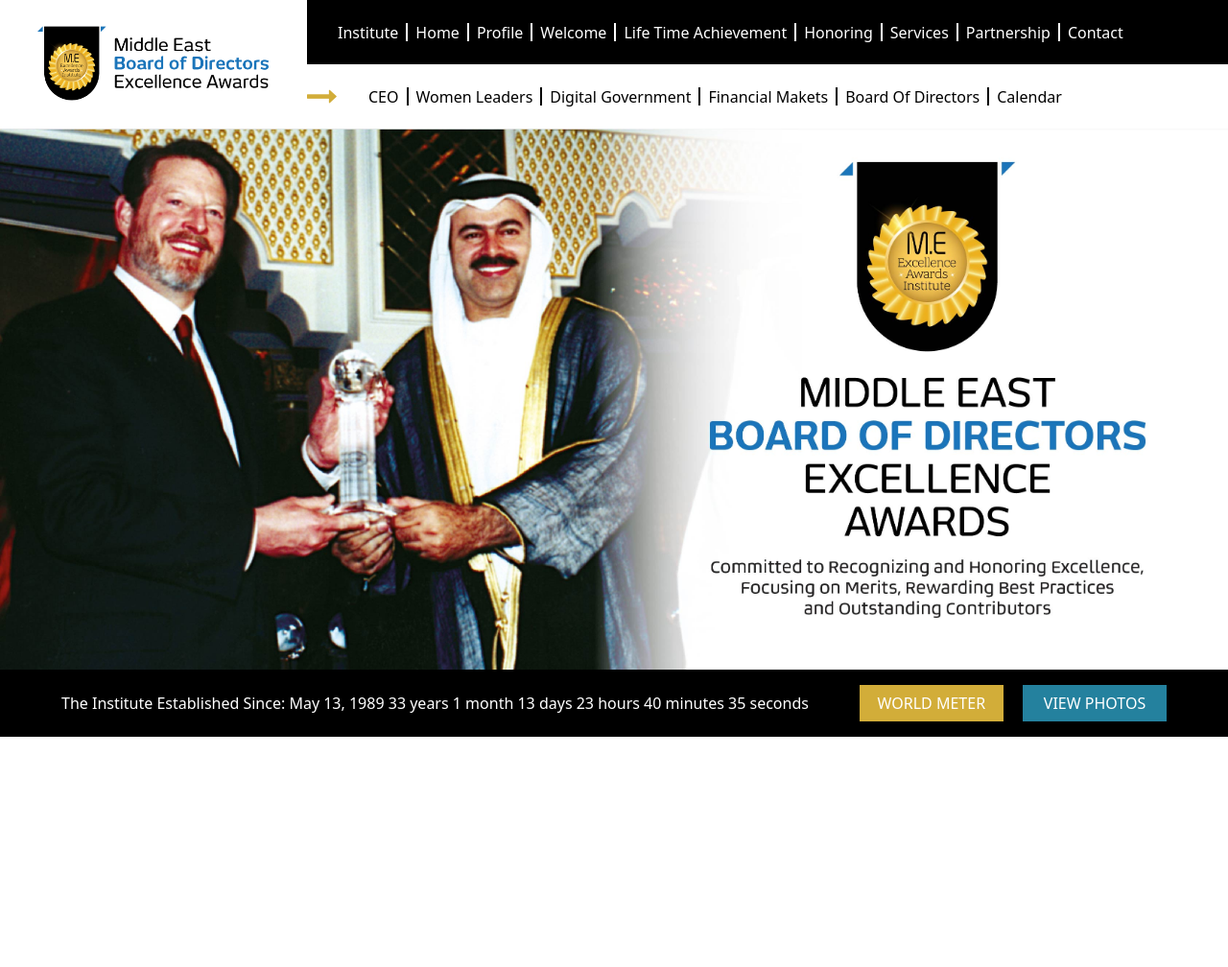
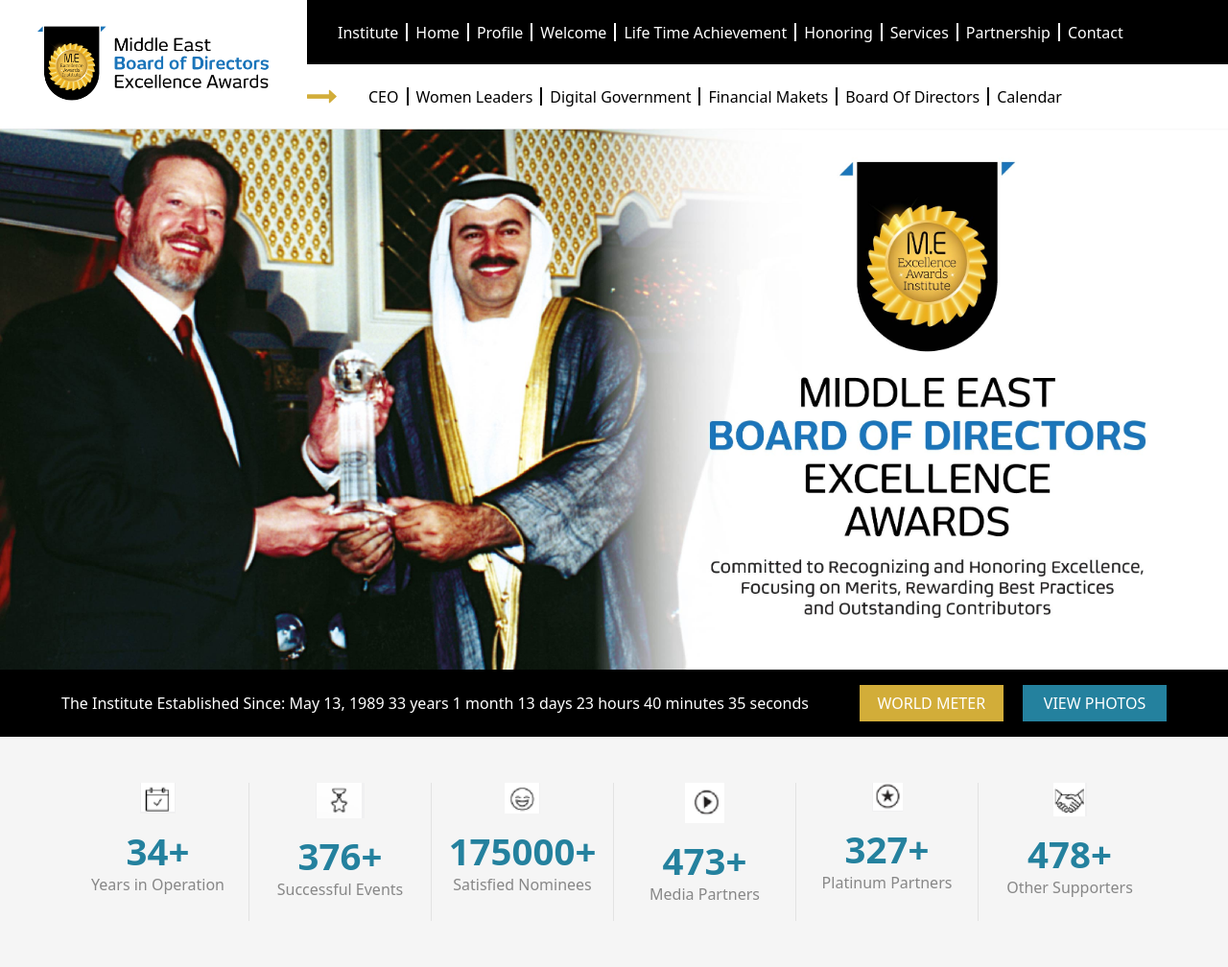
Before and after one commit to Alaahamouly/me-awards, a plain HTML site: page index.html in a window 1280 px wide. Shown: the whole page at 96% size. Before the commit the page ends 800 px from the top, so only its background shows below. Drawn offline with nearby package versions, Linux system fonts and the light colour scheme.

Commit message:
Creating count section

```diff
--- a/assets/css/main.css
+++ b/assets/css/main.css
@@ -8,7 +8,6 @@
     width: 40%;
   }
 }
-
 
 .first-menu .navbar {
   background: #000000;
@@ -71,7 +70,6 @@
     padding: 0.5rem 0;
   }
 }
-
 
 .second-menu .navbar .nav-item {
   padding: 1.5rem 0;
@@ -151,7 +149,7 @@
 .btn-holder .btn:first-of-type:hover {
   background: #ffffff;
   border: 1px solid #d2ad39;
-  color:#d2ad39;
+  color: #d2ad39;
 }
 
 .btn-holder .btn:last-of-type {
@@ -162,6 +160,35 @@
 .btn-holder .btn:last-of-type:hover {
   background: #ffffff;
   border: 1px solid #24819e;
-  color:#24819e;
+  color: #24819e;
 }
 /* End Banner Actions */
+
+/* Start Count section */
+.count {
+  background: #f5f5f5;
+  padding: 3rem 0;
+}
+
+.count .count-info h4 {
+  color: #24819e;
+  margin-top: 1rem;
+  margin-bottom: 0;
+  font-weight: 700;
+  font-size: 2.4rem;
+}
+
+.count .count-info p {
+  color: #878787;
+}
+.count .border-right {
+  border-right: 1px solid #e2e2e2;
+}
+
+@media (max-width: 992px) {
+  .count .border-right {
+    border-right: 1px solid transparent;
+  }
+}
+
+/* End Count section */
--- a/index.html
+++ b/index.html
@@ -130,13 +130,67 @@
     <!-- End Banner -->
     <!-- Start Banner Actions -->
     <div class="banner-actions">
-      <p class="text-center">The Institute Established Since: May 13, 1989 33 years 1 month 13 days 23 hours 40 minutes 35 seconds</p>
+      <p class="text-center">
+        The Institute Established Since: May 13, 1989 33 years 1 month 13 days
+        23 hours 40 minutes 35 seconds
+      </p>
       <div class="btn-holder">
         <button type="button" class="btn">WORLD METER</button>
         <button type="button" class="btn">VIEW PHOTOS</button>
       </div>
     </div>
     <!-- End Banner Actions -->
+    <!-- Start count section -->
+    <div class="count">
+      <div class="container">
+        <div class="row text-center">
+          <div class="col-lg-2 col-md-4 col-sm-6 border-right text-center">
+            <img src="assets/images/icons/operation.png" />
+            <div class="count-info">
+              <h4>34+</h4>
+              <p>Years in Operation</p>
+            </div>
+          </div>
+          <div class="col-lg-2 col-md-4 col-sm-6 border-right text-center">
+            <img src="assets/images/icons/event.png" />
+            <div class="count-info">
+              <h4>376+</h4>
+              <p>Successful Events</p>
+            </div>
+          </div>
+          <div class="col-lg-2 col-md-4 col-sm-6 border-right text-center">
+            <img src="assets/images/icons/satisfied.png" />
+            <div class="count-info">
+              <h4>175000+</h4>
+              <p>Satisfied Nominees
+              </p>
+            </div>
+          </div>
+          <div class="col-lg-2 col-md-4 col-sm-6 border-right text-center">
+            <img src="assets/images/icons/media.png" />
+            <div class="count-info">
+              <h4>473+</h4>
+              <p>Media Partners</p>
+            </div>
+          </div>
+          <div class="col-lg-2 col-md-4 col-sm-6 border-right text-center">
+            <img src="assets/images/icons/partner.png" />
+            <div class="count-info">
+              <h4>327+</h4>
+              <p>Platinum Partners</p>
+            </div>
+          </div>
+          <div class="col-lg-2 col-md-4 col-sm-6 text-center">
+            <img src="assets/images/icons/support.png" />
+            <div class="count-info">
+              <h4>478+</h4>
+              <p>Other Supporters</p>
+            </div>
+          </div>
+        </div>
+      </div>
+    </div>
+    <!-- End count section -->
 
     <script
       src="https://cdn.jsdelivr.net/npm/bootstrap@5.0.2/dist/js/bootstrap.bundle.min.js"
```
Also changed, not shown: assets/images/icons/event.png (added), assets/images/icons/media.png (added), assets/images/icons/operation.png (added), assets/images/icons/partner.png (added), assets/images/icons/satisfied.png (added), assets/images/icons/support.png (added). Lines whose indentation alone changed are shown as unchanged.
